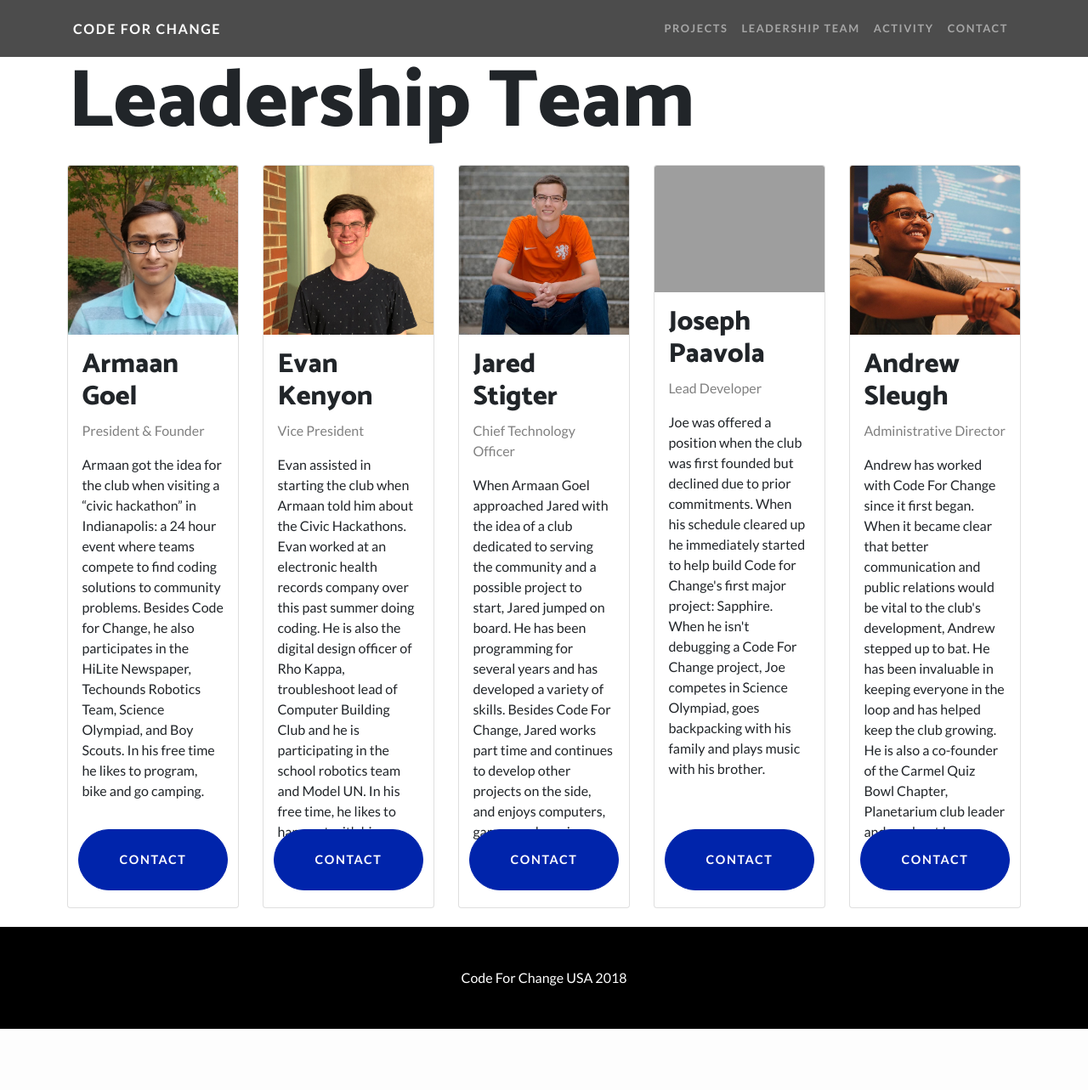
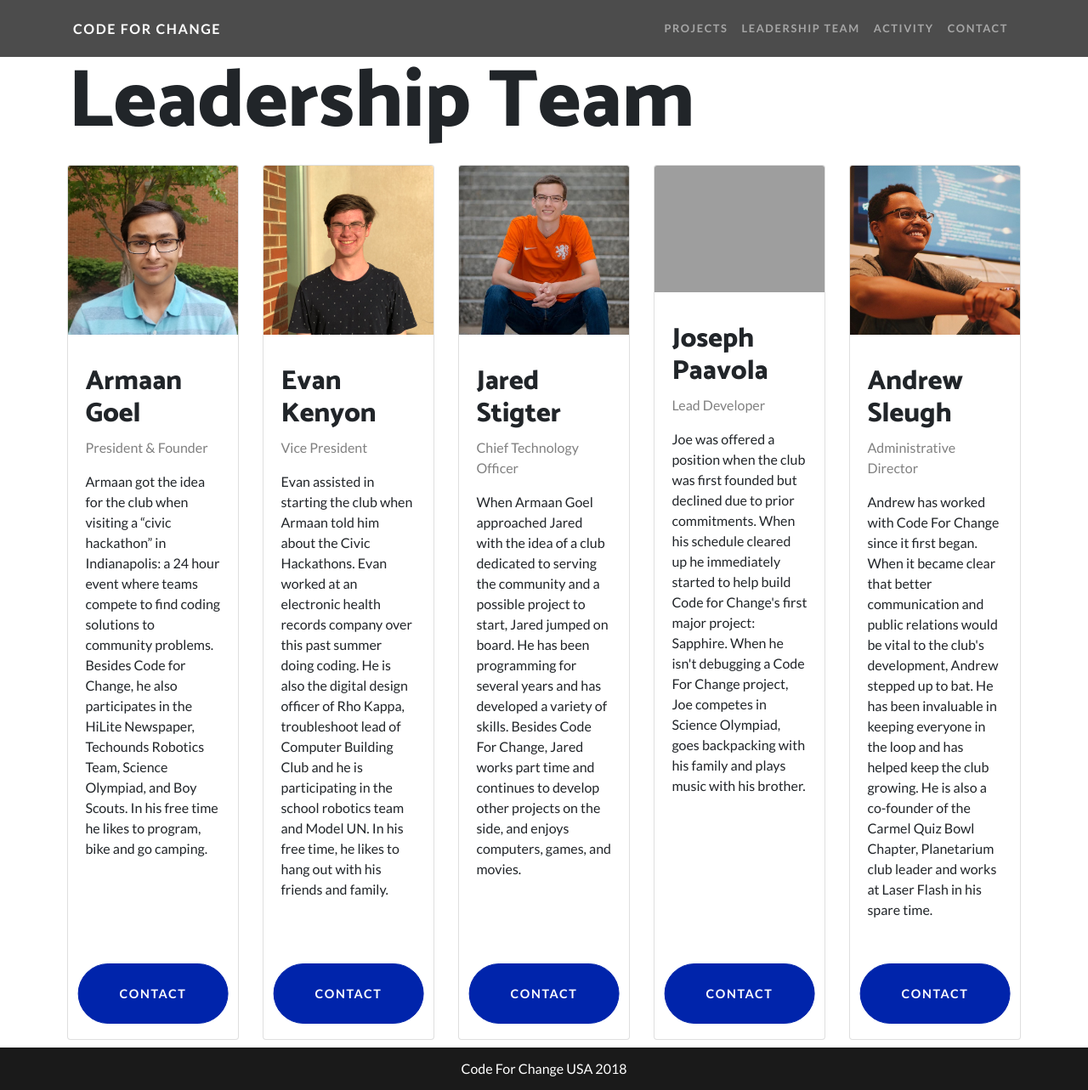
Before and after one commit to CHSCodeForChange/OrganizationWebsite-ClientFacing, a Django app: page /team/ in a window 1280 px wide. Shown: the whole page at 85% size. Before the commit the page ends 1211 px from the top, so only its background shows below. Run offline with Django 3.2, Linux system fonts and the light colour scheme; some libraries are stand-ins or nearby versions; grey boxes are pictures that could not be loaded.

Commit message:
fixed sizing on the leadership page changed the footer margin removed the title from the activity page fixed the sizing on the contact page fixed the image on the contact page added some images from our instagram

```diff
--- a/resources/templates/activity.html
+++ b/resources/templates/activity.html
@@ -1,9 +1,6 @@
 {% extends 'header.html' %}
 
 {% block content %}
-	<div style="width: 70%; height: 20%; margin: 5% 15% 5% 15%;">
-		<center><h1 style="font-size: 5em;">Recent Activity</h1></center>
-	</div>
 	<div id="pixlee_container"></div>
 	<script type="text/javascript">window.PixleeAsyncInit = function () {
         Pixlee.init({apiKey: '3iaXM3cPwbnCjeXSIALk'});
--- a/resources/templates/header.html
+++ b/resources/templates/header.html
@@ -60,12 +60,10 @@
 
     {% endblock %}
 
-
     <!-- Footer -->
-    <footer class="py-5 bg-black">
+    <footer class="py-5 bg-black" style="padding: 1% !important; background-color: #1a1a1a !important;">
       <div class="container" style="width: 100% !important;">
         <p class="m-0 text-center text-white medium">Code For Change USA 2018</p>
-
       </div>
       <!-- /.container -->
     </footer>
--- a/resources/templates/team.html
+++ b/resources/templates/team.html
@@ -8,61 +8,63 @@
 
     <div class="row">
       <div class="column">
-        <div class="card">
+        <div class="card h-100">
           <img class="portrait" src="/static/img/armaan.jpg" alt="Armaan Goel">
-          <div class="container">
-            <h2 style="margin-top:1rem;">Armaan Goel</h2>
+<div class="card-body">            <h2 style="margin-top:1rem;">Armaan Goel</h2>
             <p class="title">President &amp; Founder</p>
             <p style="padding-bottom:8%">Armaan got the idea for the club when visiting a “civic hackathon” in Indianapolis: a 24 hour event where teams compete to find coding solutions to community problems. Besides Code for Change, he also participates in the HiLite Newspaper, Techounds Robotics Team, Science Olympiad, and Boy Scouts. In his free time he likes to program, bike and go camping.</p>
-            <div class="contact-button"><a href="mailto:armaangoel78@gmail.com" target="_blank" class="btn btn-primary btn-xl rounded-pill2 mt-1">Contact</a></div>
+        <div style="position: absolute; bottom: 0px; left: 50%; transform: translate(-50%, 0);"> <a style="display: inline-block;" href="mailto:armaangoel78@gmail.com" target="_blank" class="btn btn-primary btn-xl rounded-pill2 mt-1">Contact</a></div>
+            <div style="visibility: hidden; margin-top: 5%;display: flex; justify-content: center; align-items: center;"> <a style="display: inline-block;" href="mailto:andrewsleugh@gmail.com" target="_blank" class="btn btn-primary btn-xl rounded-pill2 mt-1">Contact</a></div>
           </div>
         </div>
       </div>
 
       <div class="column">
-        <div class="card">
+        <div class="card h-100">
           <img class="portrait" src="/static/img/evan.jpg" alt="Evan Kenyon">
-          <div class="container">
-            <h2 style="margin-top:1rem;">Evan Kenyon</h2>
+<div class="card-body">            <h2 style="margin-top:1rem;">Evan Kenyon</h2>
             <p class="title">Vice President</p>
             <p>Evan assisted in starting the club when Armaan told him about the Civic Hackathons. Evan worked at an electronic health records company over this past summer doing coding. He is also the digital design officer of Rho Kappa, troubleshoot lead of Computer Building Club and he is participating in the school robotics team and Model UN. In his free time, he likes to hang out with his friends and family.</p>
-            <div class="contact-button"><a href="mailto:evan.m.kenyon@gmail.com" target="_blank" class="btn btn-primary btn-xl rounded-pill2 mt-1">Contact</a></div>
+            <div style="position: absolute; bottom: 0px; left: 50%; transform: translate(-50%, 0);"> <a style="display: inline-block;" href="mailto:evan.m.kenyon@gmail.com" target="_blank" class="btn btn-primary btn-xl rounded-pill2 mt-1">Contact</a></div>
+            <div style="visibility: hidden; margin-top: 5%;display: flex; justify-content: center; align-items: center;"> <a style="display: inline-block;" href="mailto:andrewsleugh@gmail.com" target="_blank" class="btn btn-primary btn-xl rounded-pill2 mt-1">Contact</a></div>
           </div>
         </div>
       </div>
 
       <div class="column">
-        <div class="card">
+        <div class="card h-100">
           <img class="portrait" src="/static/img/jared.jpg" alt="Jared Stigter">
-          <div class="container">
-            <h2 style="margin-top:1rem;">Jared Stigter</h2>
+<div class="card-body">            <h2 style="margin-top:1rem;">Jared Stigter</h2>
             <p class="title">Chief Technology Officer</p>
             <p>When Armaan Goel approached Jared with the idea of a club dedicated to serving the community and a possible project to start, Jared jumped on board. He has been programming for several years and has developed a variety of skills. Besides Code For Change, Jared works part time and continues to develop other projects on the side, and enjoys computers, games, and movies.</p>
-            <div class="contact-button"><a href="mailto:jaredstigter@gmail.com" target="_blank" class="btn btn-primary btn-xl rounded-pill2 mt-1">Contact</a></div>
+                   <div style="position: absolute; bottom: 0px; left: 50%; transform: translate(-50%, 0);"> <a style="display: inline-block;" href="mailto:jaredstigter@gmail.com" target="_blank" class="btn btn-primary btn-xl rounded-pill2 mt-1">Contact</a></div>
+            <div style="visibility: hidden; margin-top: 5%;display: flex; justify-content: center; align-items: center;"> <a style="display: inline-block;" href="mailto:andrewsleugh@gmail.com" target="_blank" class="btn btn-primary btn-xl rounded-pill2 mt-1">Contact</a></div>
           </div>
         </div>
       </div>
 
 	    <div class="column">
-        <div class="card">
+        <div class="card h-100">
           <img class="portrait img-responsive" src="/static/img/joe.jpg" alt="Joseph Paavola">
-          <div class="container">
+          <div class="card-body">
             <h2 style="margin-top:1rem;">Joseph Paavola</h2>
             <p class="title">Lead Developer</p>
-            <p>Joe was offered a position when the club was first founded but declined due to prior commitments. When his schedule cleared up he immediately started to help build Code for Change's first major project: Sapphire. When he isn't debugging a Code For Change project, Joe competes in Science Olympiad, goes backpacking with his family and plays music with his brother.</p>
-            <div class="contact-button"><a href="http://paavola.me/portfolio/about/" target="_blank" class="btn btn-primary btn-xl rounded-pill2 mt-1">Contact</a></div>
+            <p class="card-text">Joe was offered a position when the club was first founded but declined due to prior commitments. When his schedule cleared up he immediately started to help build Code for Change's first major project: Sapphire. When he isn't debugging a Code For Change project, Joe competes in Science Olympiad, goes backpacking with his family and plays music with his brother.</p>
+            <div style="position: absolute; bottom: 0px; left: 50%; transform: translate(-50%, 0);"> <a style="display: inline-block;" href="http://paavola.me/portfolio/about/" target="_blank" class="btn btn-primary btn-xl rounded-pill2 mt-1">Contact</a></div>
+            <div style="visibility: hidden; margin-top: 5%;display: flex; justify-content: center; align-items: center;"> <a style="display: inline-block;" href="mailto:andrewsleugh@gmail.com" target="_blank" class="btn btn-primary btn-xl rounded-pill2 mt-1">Contact</a></div>
           </div>
         </div>
       </div>
 
        <div class="column">
-        <div class="card">
+        <div class="card h-100">
           <img class="portrait img-fluid" src="/static/img/andrew.jpg" alt="Andrew Sleugh">
-          <div class="container">
+          <div class="card-body">
             <h2 style="margin-top:1rem;">Andrew Sleugh</h2>
             <p class="title">Administrative Director</p>
-            <p>Andrew has worked with Code For Change since it first began. When it became clear that better communication and public relations would be vital to the club's development, Andrew stepped up to bat. He has been invaluable in keeping everyone in the loop and has helped keep the club growing. He is also a co-founder of the Carmel Quiz Bowl Chapter, Planetarium club leader and works at Laser Flash in his spare time. </p>
-            <div class="contact-button"><a href="mailto:andrewsleugh@gmail.com" target="_blank" class="btn btn-primary btn-xl rounded-pill2 mt-1">Contact</a></div>
+            <p class="card-text">Andrew has worked with Code For Change since it first began. When it became clear that better communication and public relations would be vital to the club's development, Andrew stepped up to bat. He has been invaluable in keeping everyone in the loop and has helped keep the club growing. He is also a co-founder of the Carmel Quiz Bowl Chapter, Planetarium club leader and works at Laser Flash in his spare time. </p>
+            <div style="position: absolute; bottom: 0px; left: 50%; transform: translate(-50%, 0);"> <a style="display: inline-block;" href="mailto:andrewsleugh@gmail.com" target="_blank" class="btn btn-primary btn-xl rounded-pill2 mt-1">Contact</a></div>
+            <div style="visibility: hidden; margin-top: 5%;display: flex; justify-content: center; align-items: center;"> <a style="display: inline-block;" href="mailto:andrewsleugh@gmail.com" target="_blank" class="btn btn-primary btn-xl rounded-pill2 mt-1">Contact</a></div>
           </div>
         </div>
       </div>
```
Also changed, not shown: resources/templates/index.html (+2 -6 lines), static/img/extra/1.jpg (added), static/img/extra/2.jpg (added), static/img/extra/3.jpg (added).
